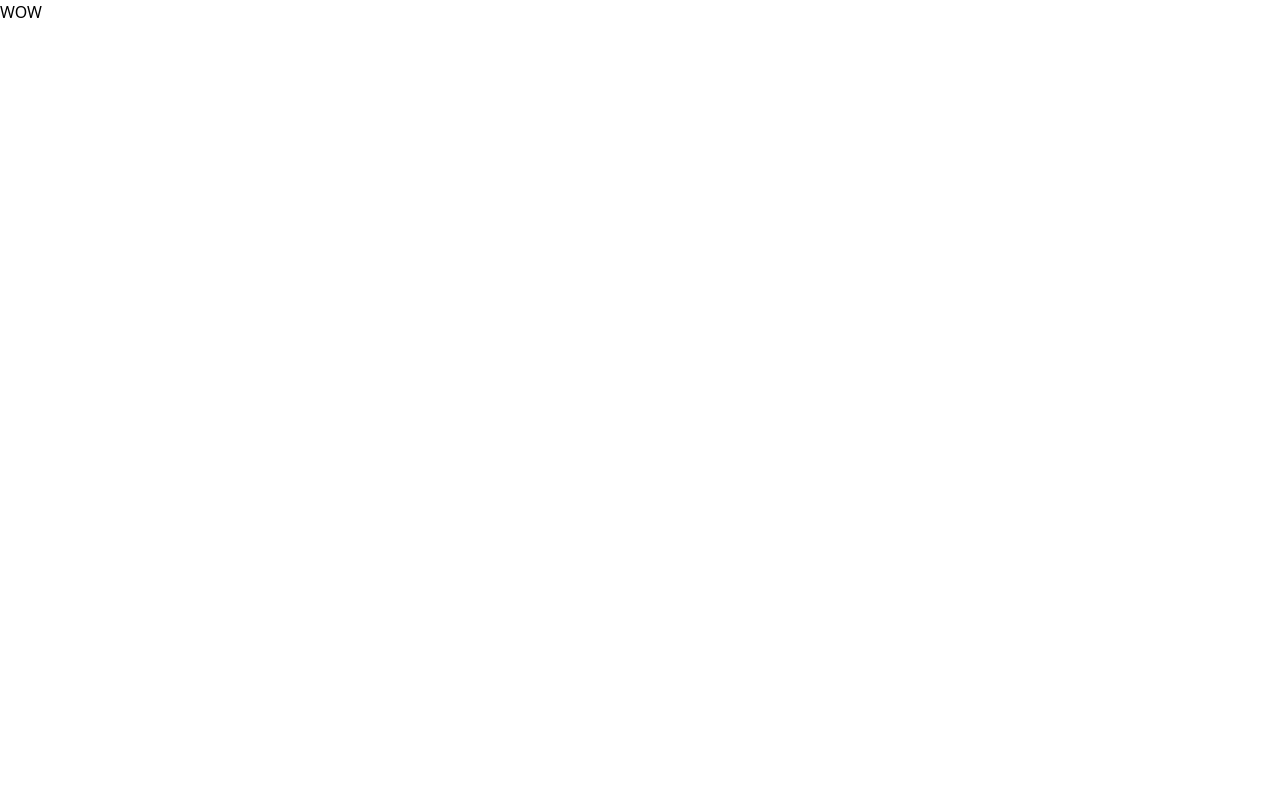
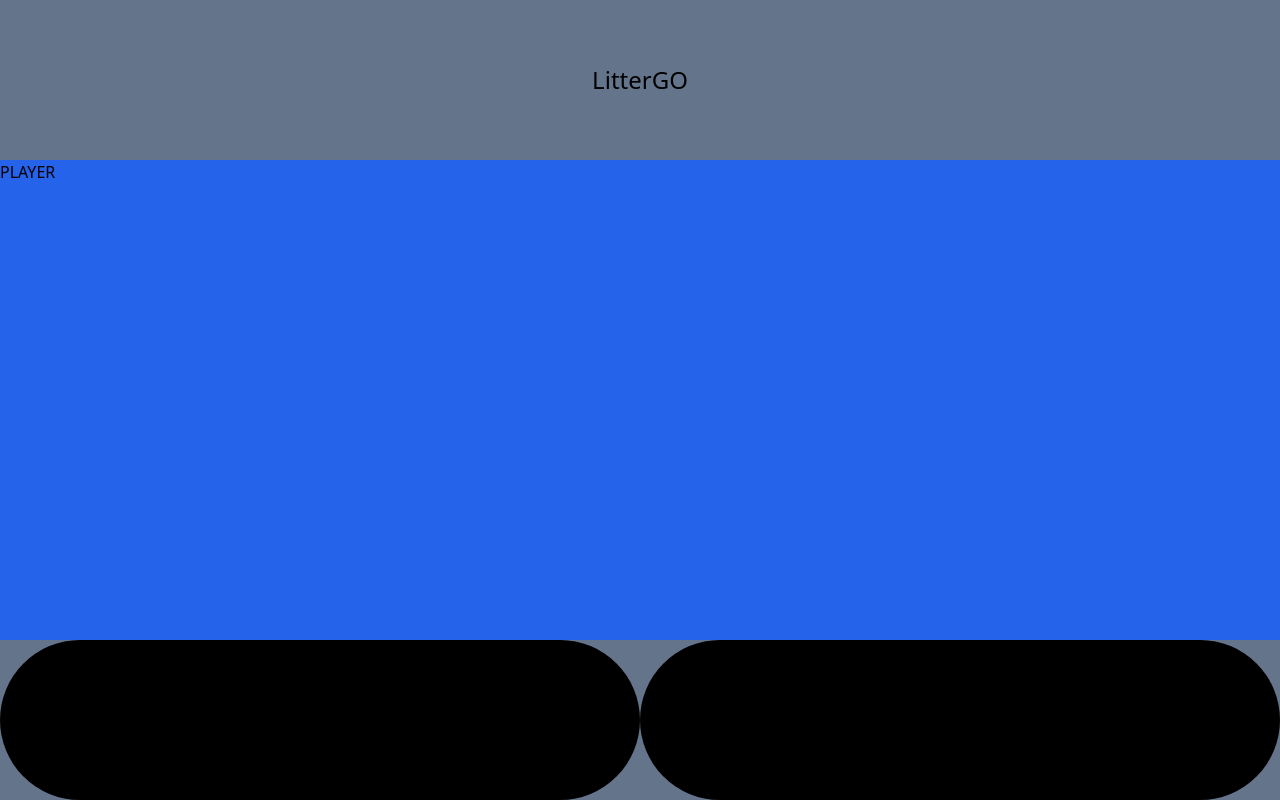
Before and after one commit to hoshbosh/Shellhacks2022, a React (Create React App) app in the folder littergo/: page / in a window 1280 px wide. Built offline with nearby package versions, Linux system fonts and the light colour scheme.

Commit message:
Basic Layout Scaffolding

```diff
--- a/littergo/src/App.css
+++ b/littergo/src/App.css
@@ -1,3 +1,7 @@
 @tailwind base;
 @tailwind components;
 @tailwind utilities;
+
+.btn{
+    @apply rounded-full bg-black
+}
--- a/littergo/src/App.js
+++ b/littergo/src/App.js
@@ -1,9 +1,17 @@
 import './App.css';
 import TitleCard from './components/TitleCard';
+import Player from './components/Profile';
 function App() {
   return (
-    <div>
+    <div className='grid grid-cols-2 grid-rows-5 border-slate-0 h-screen bg-slate-500'>
       <TitleCard />
+      <Player/>
+      <button className='btn'>
+        wow
+      </button>
+      <button className='btn'>
+        wow
+      </button>
     </div>
   );
 }
--- /dev/null
+++ b/littergo/src/components/Buttons.js
@@ -0,0 +1,12 @@
+export default function Buttons(){
+    return(
+        <div>
+            <button className="btn">
+                button
+            </button>
+            <button className="btn">
+                button
+            </button>
+        </div>
+    )
+}
--- /dev/null
+++ b/littergo/src/components/Profile.js
@@ -0,0 +1,7 @@
+export default function Player(){
+    return(
+        <div className="bg-blue-600 col-span-2 row-span-3">
+            PLAYER
+        </div>
+    )
+}
--- a/littergo/src/components/TitleCard.js
+++ b/littergo/src/components/TitleCard.js
@@ -1,8 +1,9 @@
 export default function TitleCard(){
-
     return(
-        <div>
-            WOW
+        <div className="text-center col-span-2 text-2xl h-full row-span-1 place-content-center">
+            <h1 className="p-14">
+                LitterGO
+            </h1>
         </div>
     )
 }
```
